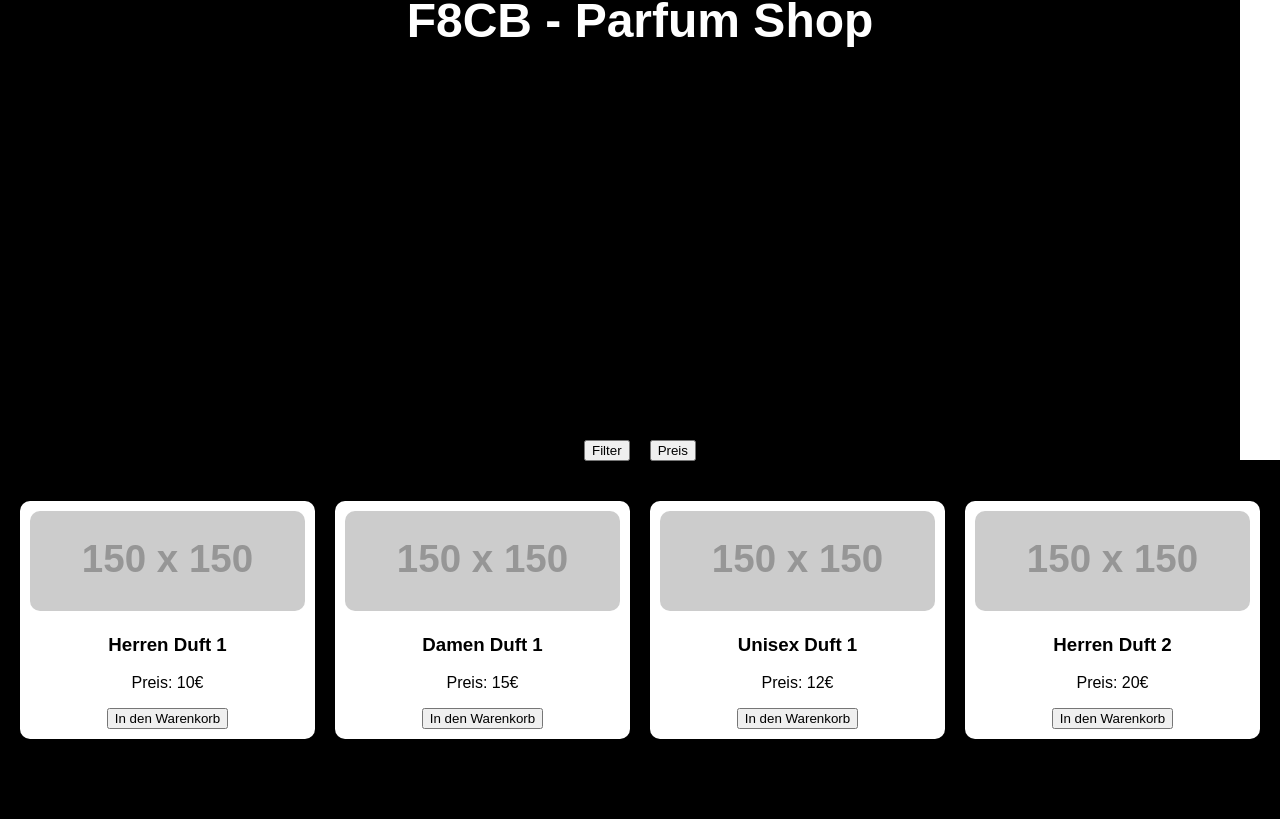
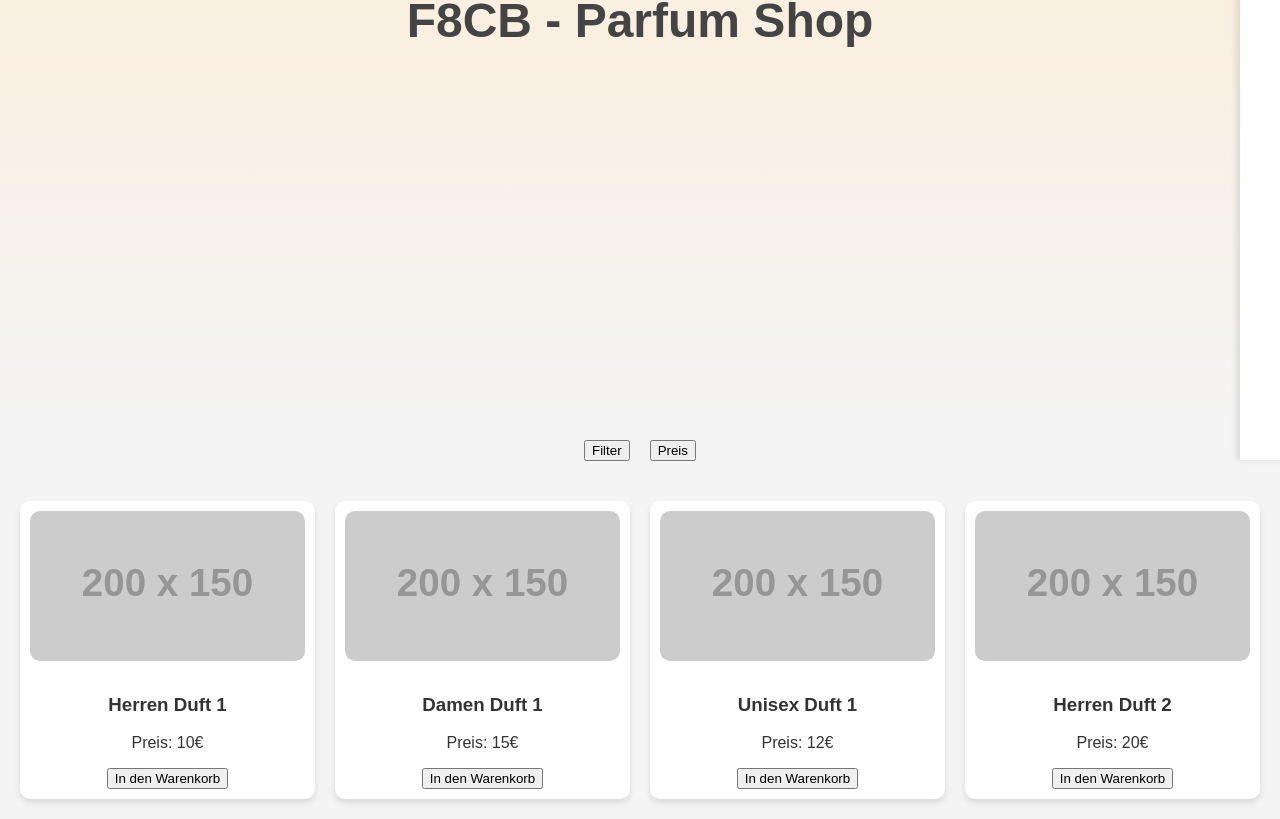
Before and after one commit to f8cb/f8cb-shop, a plain HTML site: page index.html in a window 1280 px wide. Shown: the part 380-1199 px from the top of the page. Before the commit the page ends 1139 px from the top, so only its background shows below. Drawn offline with Linux system fonts and the light colour scheme; placeholder pictures from the web are drawn by us.

Commit message:
Add files via upload

```diff
--- a/index.html
+++ b/index.html
@@ -9,8 +9,8 @@
             font-family: 'Arial', sans-serif;
             margin: 0;
             padding: 0;
-            background-color: black;
-            color: white;
+            background-color: #f4f4f4;
+            color: #333;
             text-align: center;
             overflow-x: hidden;
             scroll-behavior: smooth;
@@ -22,11 +22,9 @@
             justify-content: center;
             font-size: 3rem;
             font-weight: bold;
-            position: relative;
-            transition: opacity 0.5s ease;
-        }
-        .fade-out {
-            opacity: 0;
+            background: linear-gradient(to bottom, #ffebcd, #f4f4f4);
+            color: #444;
+            margin-bottom: 20px;
         }
         .filter-container {
             display: flex;
@@ -56,36 +54,37 @@
             text-align: left;
         }
         .dropdown-content button:hover {
-            background-color: gray;
+            background-color: #ddd;
         }
         .dropdown:hover .dropdown-content {
             display: block;
         }
         .shop {
             display: grid;
-            grid-template-columns: repeat(auto-fit, minmax(150px, 1fr));
+            grid-template-columns: repeat(auto-fit, minmax(200px, 1fr));
             gap: 20px;
             justify-content: center;
             padding: 20px;
         }
         .item {
             background: white;
-            color: black;
+            color: #333;
             padding: 10px;
             border-radius: 10px;
-            box-shadow: 0 4px 6px rgba(0, 0, 0, 0.3);
+            box-shadow: 0 4px 6px rgba(0, 0, 0, 0.1);
             transition: transform 0.3s ease, box-shadow 0.3s ease;
             text-align: center;
         }
         .item:hover {
             transform: scale(1.05);
-            box-shadow: 0 8px 12px rgba(0, 0, 0, 0.5);
+            box-shadow: 0 8px 12px rgba(0, 0, 0, 0.2);
         }
         .item img {
             width: 100%;
-            height: 100px;
+            height: 150px;
             object-fit: cover;
             border-radius: 10px;
+            margin-bottom: 10px;
         }
         .cart-sidebar {
             position: fixed;
@@ -97,7 +96,8 @@
             color: black;
             padding: 20px;
             transition: right 0.3s ease;
-            box-shadow: -4px 0 6px rgba(0, 0, 0, 0.3);
+            box-shadow: -4px 0 6px rgba(0, 0, 0, 0.1);
+            overflow-y: auto;
         }
         .cart-sidebar.active {
             right: 0;
@@ -117,6 +117,10 @@
             border: none;
             cursor: pointer;
             width: 100%;
+            border-radius: 5px;
+        }
+        .cart-button:hover {
+            background: darkred;
         }
     </style>
 </head>
@@ -144,25 +148,25 @@
 
     <div class="shop" id="shop">
         <div class="item" data-category="men" data-price="10">
-            <img src="https://via.placeholder.com/150" alt="Herren Duft 1">
+            <img src="https://via.placeholder.com/200x150" alt="Herren Duft 1">
             <h3>Herren Duft 1</h3>
             <p>Preis: 10€</p>
             <button onclick="addToCart('Herren Duft 1', 10)">In den Warenkorb</button>
         </div>
         <div class="item" data-category="women" data-price="15">
-            <img src="https://via.placeholder.com/150" alt="Damen Duft 1">
+            <img src="https://via.placeholder.com/200x150" alt="Damen Duft 1">
             <h3>Damen Duft 1</h3>
             <p>Preis: 15€</p>
             <button onclick="addToCart('Damen Duft 1', 15)">In den Warenkorb</button>
         </div>
         <div class="item" data-category="unisex" data-price="12">
-            <img src="https://via.placeholder.com/150" alt="Unisex Duft 1">
+            <img src="https://via.placeholder.com/200x150" alt="Unisex Duft 1">
             <h3>Unisex Duft 1</h3>
             <p>Preis: 12€</p>
             <button onclick="addToCart('Unisex Duft 1', 12)">In den Warenkorb</button>
         </div>
         <div class="item" data-category="men" data-price="20">
-            <img src="https://via.placeholder.com/150" alt="Herren Duft 2">
+            <img src="https://via.placeholder.com/200x150" alt="Herren Duft 2">
             <h3>Herren Duft 2</h3>
             <p>Preis: 20€</p>
             <button onclick="addToCart('Herren Duft 2', 20)">In den Warenkorb</button>
```
